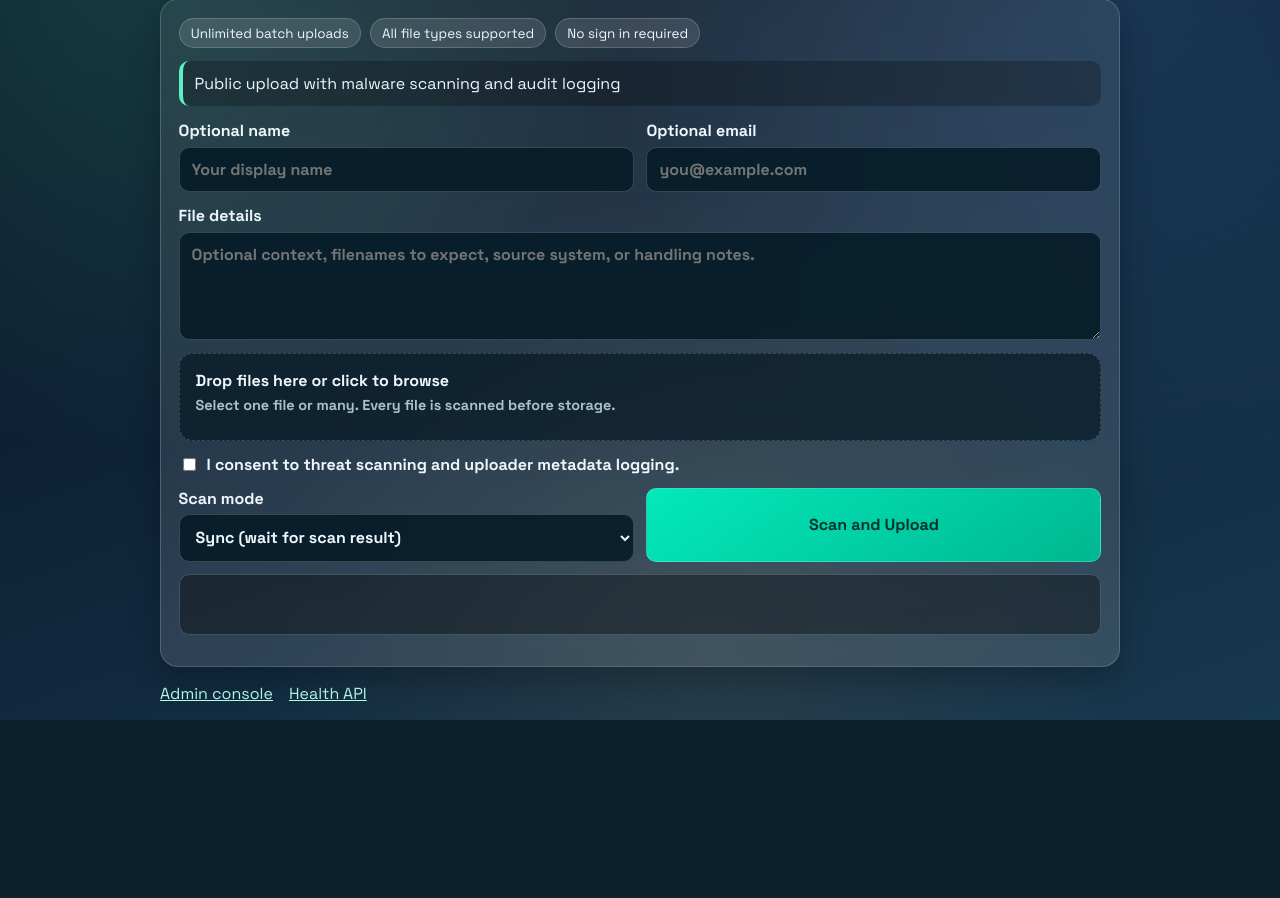
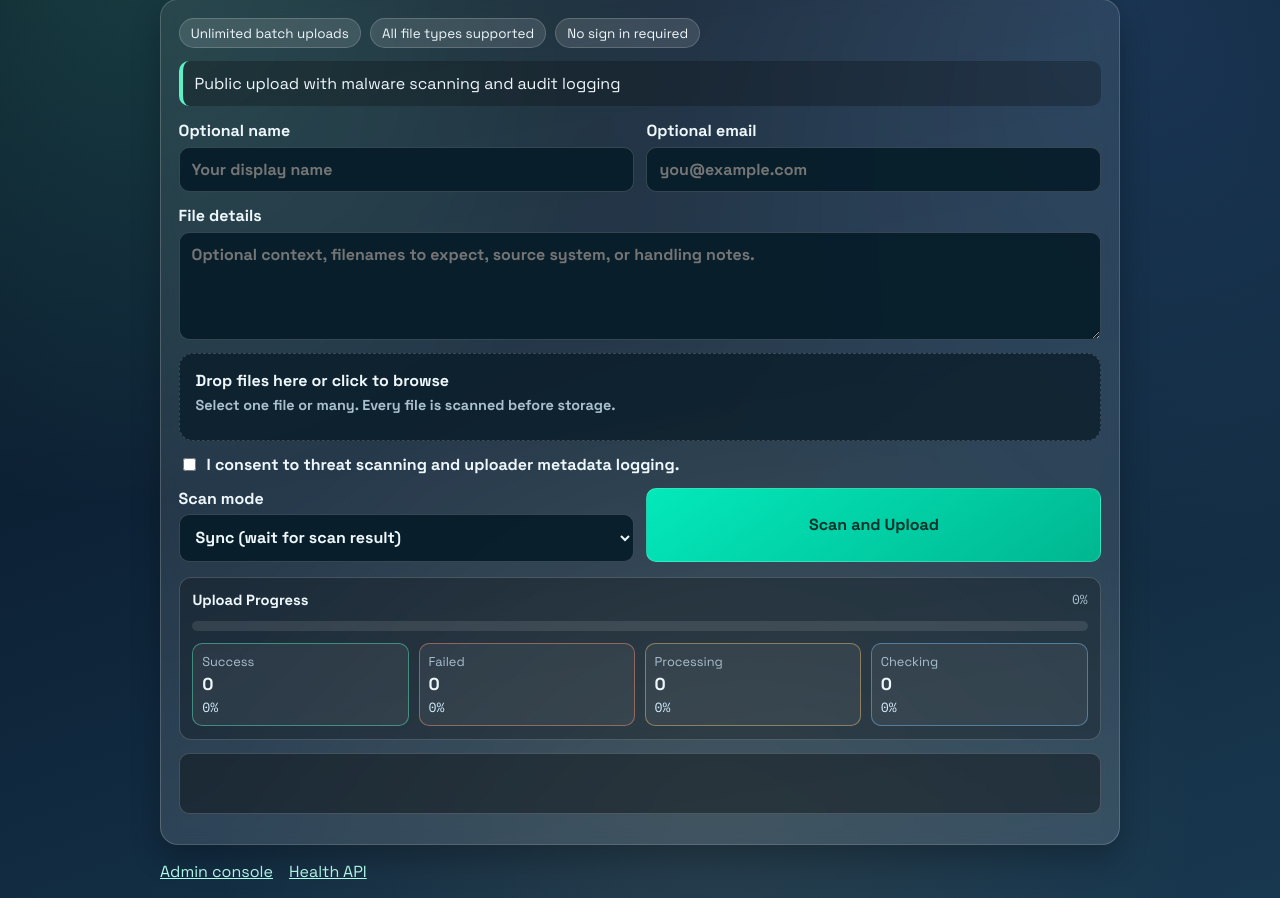
Before and after one commit to mufthakherul/OpenFileShield, a FastAPI app: page / in a window 1280 px wide. Shown: the part 168-1066 px from the top of the page. Before the commit the page ends 888 px from the top, so only its background shows below. Run offline with FastAPI, Linux system fonts and the light colour scheme.

Commit message:
feat(upload): add live upload analytics and scan control toggle
- Add real-time upload progress percentage tracking
- Add success/failed/processing/checking count + percent metrics panel
- Improve batch result summaries with percentage breakdowns
- Extend batch API response with processing and checking counters
- Add MALWARE_SCAN_ENABLED behavior through health/stats processing flow

```diff
--- a/app/config.py
+++ b/app/config.py
@@ -19,6 +19,7 @@ class Settings(BaseSettings):
     allowed_file_types: str = "*"
 
     scan_required: bool = True
+    malware_scan_enabled: bool = True
     clamd_host: str = "clamav"
     clamd_port: int = 3310
 
--- a/app/main.py
+++ b/app/main.py
@@ -301,12 +301,17 @@ def store_upload_record(
 
 
 def upload_batch_response(records: list[UploadResponse], request_id: str) -> UploadBatchResponse:
+    queued = sum(1 for record in records if record.upload_status == "queued")
+    processing = sum(1 for record in records if record.upload_status == "processing")
+    checking = queued + processing
     return UploadBatchResponse(
         request_id=request_id,
         total_files=len(records),
         stored=sum(1 for record in records if record.upload_status == "stored" or record.upload_status == "stored_duplicate"),
         rejected=sum(1 for record in records if record.upload_status == "rejected"),
-        queued=sum(1 for record in records if record.upload_status == "queued"),
+        queued=queued,
+        processing=processing,
+        checking=checking,
         items=records,
     )
 
@@ -382,8 +387,12 @@ def process_record(
         db.refresh(record)
         return record
 
-    is_clean, scan_result = scanner.scan_file(quarantined_path)
-    record.scan_engine = "clamav"
+    if settings.malware_scan_enabled:
+        is_clean, scan_result = scanner.scan_file(quarantined_path)
+        record.scan_engine = "clamav"
+    else:
+        is_clean, scan_result = True, "scan_disabled"
+        record.scan_engine = "disabled"
 
     if not is_clean and settings.scan_required:
         if os.path.exists(quarantined_path):
@@ -500,6 +509,8 @@ def admin(request: Request):
 
 @app.get("/api/health", response_model=HealthResponse)
 def health() -> HealthResponse:
+    if not settings.malware_scan_enabled:
+        return HealthResponse(status="ok", scanner="disabled")
     return HealthResponse(status="ok", scanner="up" if scanner.ping() else "down")
 
 
@@ -527,7 +538,7 @@ def stats(
         rejected=rejected,
         duplicates=duplicates,
         queued=queued,
-        scanner_up=scanner.ping(),
+        scanner_up=(not settings.malware_scan_enabled) or scanner.ping(),
     )
 
 
--- a/app/schemas.py
+++ b/app/schemas.py
@@ -23,6 +23,8 @@ class UploadBatchResponse(BaseModel):
     stored: int
     rejected: int
     queued: int
+    processing: int
+    checking: int
     items: list[UploadResponse]
 
 
--- a/app/static/app.js
+++ b/app/static/app.js
@@ -5,6 +5,97 @@ const fileInput = document.querySelector("#file-input");
 const fileName = document.querySelector("#file-name");
 const submitBtn = document.querySelector("#submit-btn");
 const scanModeInput = document.querySelector("#scan-mode");
+const uploadProgressLabel = document.querySelector("#upload-progress-label");
+const uploadProgressFill = document.querySelector("#upload-progress-fill");
+const uploadProgressTrack = document.querySelector(".upload-progress-track");
+const metricSuccessCount = document.querySelector("#metric-success-count");
+const metricSuccessPct = document.querySelector("#metric-success-pct");
+const metricFailedCount = document.querySelector("#metric-failed-count");
+const metricFailedPct = document.querySelector("#metric-failed-pct");
+const metricProcessingCount = document.querySelector("#metric-processing-count");
+const metricProcessingPct = document.querySelector("#metric-processing-pct");
+const metricCheckingCount = document.querySelector("#metric-checking-count");
+const metricCheckingPct = document.querySelector("#metric-checking-pct");
+
+function toPct(part, total) {
+  if (!total) return "0%";
+  return `${Math.round((part / total) * 100)}%`;
+}
+
+function setUploadProgress(value) {
+  const pct = Math.min(100, Math.max(0, Number(value) || 0));
+  if (uploadProgressLabel) uploadProgressLabel.textContent = `${pct}%`;
+  if (uploadProgressFill) uploadProgressFill.style.width = `${pct}%`;
+  if (uploadProgressTrack) uploadProgressTrack.setAttribute("aria-valuenow", String(pct));
+}
+
+function setOutcomeMetrics({ success = 0, failed = 0, processing = 0, checking = 0, total = 0 }) {
+  if (metricSuccessCount) metricSuccessCount.textContent = String(success);
+  if (metricFailedCount) metricFailedCount.textContent = String(failed);
+  if (metricProcessingCount) metricProcessingCount.textContent = String(processing);
+  if (metricCheckingCount) metricCheckingCount.textContent = String(checking);
+
+  if (metricSuccessPct) metricSuccessPct.textContent = toPct(success, total);
+  if (metricFailedPct) metricFailedPct.textContent = toPct(failed, total);
+  if (metricProcessingPct) metricProcessingPct.textContent = toPct(processing, total);
+  if (metricCheckingPct) metricCheckingPct.textContent = toPct(checking, total);
+}
+
+function summarizeItems(items) {
+  const total = items.length;
+  let success = 0;
+  let failed = 0;
+  let processing = 0;
+  let checking = 0;
+
+  for (const item of items) {
+    const status = String(item.upload_status || "").toLowerCase();
+    const scan = String(item.scan_result || "").toLowerCase();
+    if (status === "stored" || status === "stored_duplicate") {
+      success += 1;
+      continue;
+    }
+    if (status === "rejected") {
+      failed += 1;
+      continue;
+    }
+    if (status === "processing") {
+      processing += 1;
+      continue;
+    }
+    if (status === "queued" || scan === "queued" || scan === "processing") {
+      checking += 1;
+      continue;
+    }
+    checking += 1;
+  }
+
+  return { total, success, failed, processing, checking };
+}
+
+function uploadWithProgress(endpoint, formData, onProgress) {
+  return new Promise((resolve, reject) => {
+    const xhr = new XMLHttpRequest();
+    xhr.open("POST", endpoint);
+    xhr.responseType = "text";
+
+    xhr.upload.addEventListener("progress", (event) => {
+      if (!event.lengthComputable) return;
+      const pct = Math.round((event.loaded / event.total) * 100);
+      onProgress(pct);
+    });
+
+    xhr.addEventListener("error", () => {
+      reject(new Error("Network error while uploading files"));
+    });
+
+    xhr.addEventListener("load", () => {
+      resolve({ ok: xhr.status >= 200 && xhr.status < 300, status: xhr.status, body: xhr.responseText || "" });
+    });
+
+    xhr.send(formData);
+  });
+}
 
 function setFileName() {
   const files = Array.from(fileInput.files || []);
@@ -42,6 +133,8 @@ form.addEventListener("submit", async (event) => {
   submitBtn.disabled = true;
   submitBtn.textContent = "Scanning...";
   const selectedCount = fileInput.files?.length || 0;
+  setUploadProgress(0);
+  setOutcomeMetrics({ success: 0, failed: 0, processing: 0, checking: selectedCount, total: selectedCount });
   result.textContent = selectedCount
     ? `Uploading ${selectedCount} file${selectedCount === 1 ? "" : "s"} to quarantine and running malware scan...`
     : "Uploading files to quarantine and running malware scan...";
@@ -52,12 +145,11 @@ form.addEventListener("submit", async (event) => {
   formData.delete("scan_mode");
 
   try {
-    const response = await fetch(endpoint, {
-      method: "POST",
-      body: formData,
+    const response = await uploadWithProgress(endpoint, formData, (pct) => {
+      setUploadProgress(pct);
     });
 
-    const rawBody = await response.text();
+    const rawBody = response.body;
     let payload = null;
     if (rawBody) {
       try {
@@ -73,13 +165,20 @@ form.addEventListener("submit", async (event) => {
     }
 
     if (payload?.items?.length) {
+      setUploadProgress(100);
+      const stats = summarizeItems(payload.items);
+      if (typeof payload.processing === "number") stats.processing = payload.processing;
+      if (typeof payload.checking === "number") stats.checking = payload.checking;
+      setOutcomeMetrics(stats);
       const summary = [
         `Batch ${payload.request_id} completed`,
-        `Stored: ${payload.stored} | Rejected: ${payload.rejected} | Queued: ${payload.queued}`,
+        `Stored: ${payload.stored} (${toPct(payload.stored, payload.total_files)}) | Rejected: ${payload.rejected} (${toPct(payload.rejected, payload.total_files)}) | Queued: ${payload.queued} (${toPct(payload.queued, payload.total_files)})`,
+        `Success: ${stats.success} (${toPct(stats.success, stats.total)}) | Failed: ${stats.failed} (${toPct(stats.failed, stats.total)}) | Processing: ${stats.processing} (${toPct(stats.processing, stats.total)}) | Checking: ${stats.checking} (${toPct(stats.checking, stats.total)})`,
         ...payload.items.map((item) => `${item.original_filename}: ${item.upload_status} (${item.scan_result})`),
       ].join("\n");
       result.textContent = summary;
     } else {
+      setUploadProgress(100);
       result.textContent = payload ? JSON.stringify(payload, null, 2) : rawBody || "Upload completed.";
     }
     form.reset();
--- a/app/static/style.css
+++ b/app/static/style.css
@@ -233,6 +233,93 @@ button:disabled {
   word-break: break-word;
 }
 
+.upload-intel {
+  margin-top: 0.95rem;
+  border: 1px solid var(--line);
+  border-radius: 12px;
+  background: rgba(0, 0, 0, 0.26);
+  padding: 0.8rem;
+  display: grid;
+  gap: 0.75rem;
+}
+
+.upload-progress-head {
+  display: flex;
+  align-items: center;
+  justify-content: space-between;
+}
+
+.upload-progress-head strong {
+  font-size: 0.92rem;
+}
+
+.upload-progress-head span {
+  color: var(--muted);
+  font-family: "IBM Plex Mono", monospace;
+  font-size: 0.82rem;
+}
+
+.upload-progress-track {
+  height: 0.66rem;
+  border-radius: 999px;
+  background: rgba(255, 255, 255, 0.1);
+  overflow: hidden;
+}
+
+.upload-progress-fill {
+  width: 0%;
+  height: 100%;
+  border-radius: inherit;
+  background: linear-gradient(90deg, #5df0c5, #7dc6ff);
+  box-shadow: 0 0 16px rgba(93, 240, 197, 0.35);
+  transition: width 220ms ease;
+}
+
+.upload-metrics-grid {
+  display: grid;
+  grid-template-columns: repeat(4, minmax(0, 1fr));
+  gap: 0.6rem;
+}
+
+.upload-metric {
+  border: 1px solid var(--line);
+  border-radius: 10px;
+  background: rgba(255, 255, 255, 0.06);
+  padding: 0.55rem;
+  display: grid;
+  gap: 0.2rem;
+}
+
+.upload-metric span {
+  color: var(--muted);
+  font-size: 0.8rem;
+}
+
+.upload-metric strong {
+  font-size: 1.08rem;
+}
+
+.upload-metric small {
+  font-family: "IBM Plex Mono", monospace;
+  color: #d8efff;
+}
+
+.upload-metric.success {
+  border-color: rgba(93, 240, 197, 0.45);
+}
+
+.upload-metric.failed {
+  border-color: rgba(255, 155, 124, 0.45);
+}
+
+.upload-metric.processing {
+  border-color: rgba(255, 210, 125, 0.42);
+}
+
+.upload-metric.checking {
+  border-color: rgba(125, 198, 255, 0.45);
+}
+
 .stats-grid {
   display: grid;
   grid-template-columns: repeat(6, minmax(0, 1fr));
@@ -346,6 +433,10 @@ th {
     grid-template-columns: 1fr;
   }
 
+  .upload-metrics-grid {
+    grid-template-columns: repeat(2, minmax(0, 1fr));
+  }
+
   .brand-lockup {
     align-items: flex-start;
   }
--- a/app/templates/index.html
+++ b/app/templates/index.html
@@ -73,6 +73,39 @@
           <button type="submit" id="submit-btn">Scan and Upload</button>
         </form>
 
+        <section class="upload-intel" aria-live="polite" aria-label="Upload analytics">
+          <div class="upload-progress-head">
+            <strong>Upload Progress</strong>
+            <span id="upload-progress-label">0%</span>
+          </div>
+          <div class="upload-progress-track" role="progressbar" aria-valuemin="0" aria-valuemax="100" aria-valuenow="0" aria-label="Upload progress">
+            <div id="upload-progress-fill" class="upload-progress-fill"></div>
+          </div>
+
+          <div class="upload-metrics-grid">
+            <article class="upload-metric success">
+              <span>Success</span>
+              <strong id="metric-success-count">0</strong>
+              <small id="metric-success-pct">0%</small>
+            </article>
+            <article class="upload-metric failed">
+              <span>Failed</span>
+              <strong id="metric-failed-count">0</strong>
+              <small id="metric-failed-pct">0%</small>
+            </article>
+            <article class="upload-metric processing">
+              <span>Processing</span>
+              <strong id="metric-processing-count">0</strong>
+              <small id="metric-processing-pct">0%</small>
+            </article>
+            <article class="upload-metric checking">
+              <span>Checking</span>
+              <strong id="metric-checking-count">0</strong>
+              <small id="metric-checking-pct">0%</small>
+            </article>
+          </div>
+        </section>
+
         <pre id="result" aria-live="polite"></pre>
       </section>
 
```
